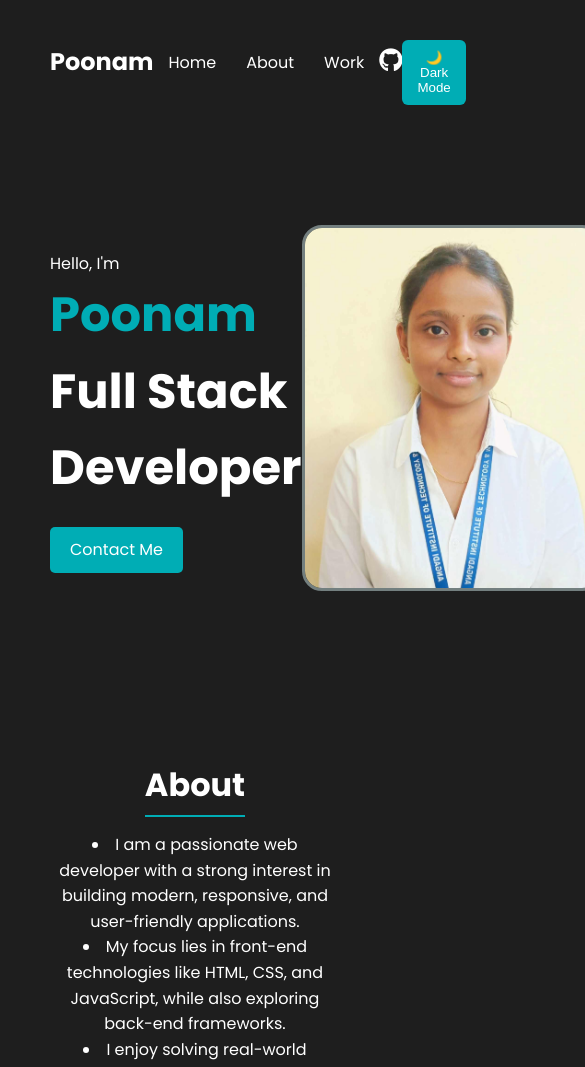
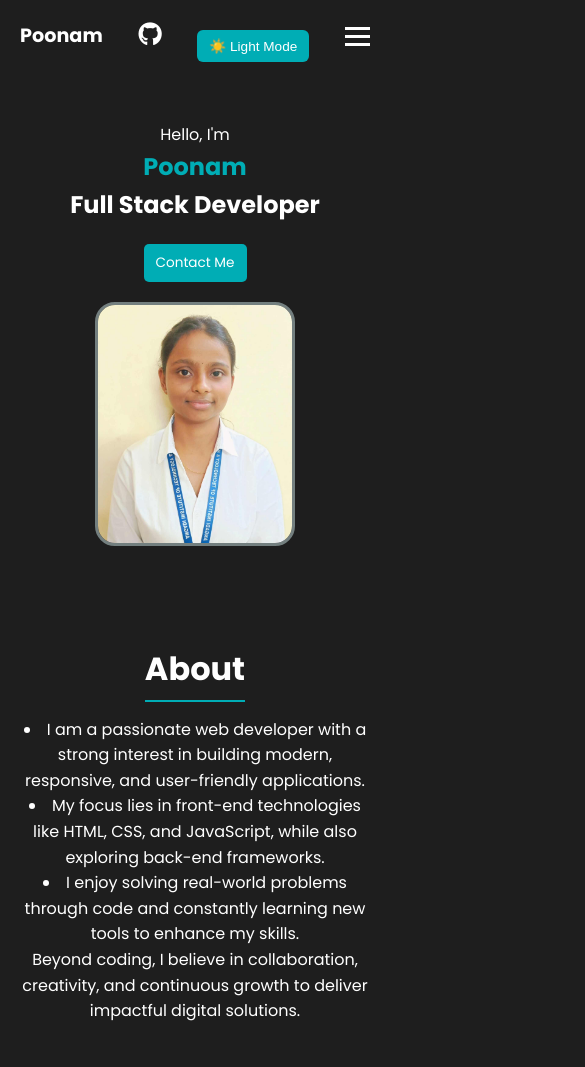
Before and after one commit to Poonam219/porfolio, a plain HTML site: page index.html in a window 390 px wide. Shown: the top 1067 px of the page, 585 px wide, since content can reach past the window. Drawn offline with nearby package versions, Linux system fonts and the light colour scheme.

Commit message:
Add portfolio website with responsive navbar, dark mode, and contact form using EmailJS

```diff
--- a/index.html
+++ b/index.html
@@ -17,9 +17,8 @@
       emailjs.init("CbK9cZgQot8YL38K7"); // replace with your EmailJS public key
     })();
   </script>
-
 </head>
-<body>
+<body class="dark">
   <!-- Navbar -->
   <header>
     <nav class="navbar">
@@ -28,10 +27,16 @@
         <li><a href="#home">Home</a></li>
         <li><a href="#about">About</a></li>
         <li><a href="#projects">Work</a></li>
+        <li><a href="#contact">Contact</a></li>
       </ul>
       <a href="https://github.com/" target="_blank" class="github"><i class="fab fa-github"></i></a>
-      <button id="theme-toggle" class="btn">🌙 Dark Mode</button>
-
+      <button id="theme-toggle" class="btn">☀️ Light Mode</button>
+      <!-- Hamburger -->
+      <div class="hamburger">
+        <span></span>
+        <span></span>
+        <span></span>
+      </div>
     </nav>
   </header>
 
@@ -50,22 +55,20 @@
   <!-- About Section -->
   <section id="about" class="about">
     <h2>About</h2>
-    <p><li>I am a passionate web developer with a strong interest in building modern, responsive, and user-friendly applications.</li>
+    <p>
+      <li>I am a passionate web developer with a strong interest in building modern, responsive, and user-friendly applications.</li>
       <li>My focus lies in front-end technologies like HTML, CSS, and JavaScript, while also exploring back-end frameworks.</li>
       <li>I enjoy solving real-world problems through code and constantly learning new tools to enhance my skills.</li>
-            Beyond coding, I believe in collaboration, creativity, and continuous growth to deliver impactful digital solutions.</p>
+      Beyond coding, I believe in collaboration, creativity, and continuous growth to deliver impactful digital solutions.
+    </p>
   </section>
 
   <!-- Skills Section -->
-
   <section id="skills" class="skills" data-aos="fade-up">
-
-
-    <div class="skill-card" >
+    <div class="skill-card">
       <h3>Front-End</h3>
       <p>80+ Hours Experience</p>
     </div>
-
     <div class="skill-card">
       <h3>Java</h3>
       <p>3 Years Experience</p>
@@ -76,47 +79,53 @@
     </div>
   </section>
 
+  <!-- Projects Section -->
   <section id="projects" class="projects">
     <h2>Projects</h2>
     <p>Here are some of my works:</p>
   </section>
 
-
   <section id="project-grid" class="project-grid" data-aos="flip-left">
     <div class="project-card">
       <img src="meeting.jpg" alt="Project 1">
       <h3>AITM Meet</h3>
-    <p><ul>• Organized and coordinated technical meetups and seminars at AITM, fostering collaboration among
-        students and industry professionals.</ul>
-       <ul>• Collaborated with peers and faculty to organize seminars and workshops, enhancing event coordination
-        and communication skills. </p></ul>
+      <p>
+        <ul>
+          • Organized and coordinated technical meetups and seminars at AITM, fostering collaboration among
+          students and industry professionals.
+        </ul>
+        <ul>
+          • Collaborated with peers and faculty to organize seminars and workshops, enhancing event coordination
+          and communication skills.
+        </ul>
+      </p>
       <div class="project-links">
         <a href="https://github.com/Poonam219/collage-meeting-management-system" target="_blank" class="btn">GitHub</a>
-
       </div>
     </div>
 
     <div class="project-card">
       <img src="face1.jpg" alt="Project 2">
-    <h3>Advanced Multi-Face Recognition and Attendance System </h3>
-    <p><ul>
+      <h3>Advanced Multi-Face Recognition and Attendance System</h3>
+      <p>
+        <ul>
           • Developed an advanced multi-face recognition and attendance system using Python, OpenCV, and
-          machine learning techniques to enhance accuracy and efficiency.</ul>
-         <ul>• Implemented real-time face detection and recognition algorithms, achieving high accuracy in
-          identifying multiple faces simultaneously.</ul>
-         <ul>• Designed a user-friendly interface for seamless attendance tracking and reporting, improving
+          machine learning techniques to enhance accuracy and efficiency.
+        </ul>
+        <ul>
+          • Implemented real-time face detection and recognition algorithms, achieving high accuracy in
+          identifying multiple faces simultaneously.
+        </ul>
+        <ul>
+          • Designed a user-friendly interface for seamless attendance tracking and reporting, improving
           overall user experience.
-    </ul></p>
+        </ul>
+      </p>
       <div class="project-links">
         <a href="https://github.com/shraddhanemagoudar/advanced-multi-face-recognition-and-attendance-system" target="_blank" class="btn">GitHub</a>
-
       </div>
     </div>
-
-
   </section>
-
-
 
   <!-- Contact Section -->
   <section id="contact" class="contact">
@@ -142,22 +151,22 @@
     </form>
   </section>
 
-
-
   <!-- Footer -->
   <footer>
     <p>© 2025 Poonam | All Rights Reserved</p>
     <button id="scrollTopBtn">⬆</button>
+  </footer>
 
-  </footer>
   <!-- AOS JS -->
   <script src="https://unpkg.com/aos@2.3.1/dist/aos.js"></script>
   <script>
     AOS.init({
-    duration: 1000,  // animation duration in ms
-    once: false      // whether animation should happen only once
+      duration: 1000,
+      once: false
     });
   </script>
+
+  <!-- Theme Toggle -->
   <script>
     const toggleBtn = document.getElementById("theme-toggle");
     const body = document.body;
@@ -166,7 +175,6 @@
       body.classList.toggle("light");
       body.classList.toggle("dark");
 
-    // Change button text/icon
       if (body.classList.contains("light")) {
         toggleBtn.textContent = "🌙 Dark Mode";
       } else {
@@ -174,6 +182,8 @@
       }
     });
   </script>
+
+  <!-- Scroll To Top -->
   <script>
     const scrollBtn = document.getElementById("scrollTopBtn");
 
@@ -190,6 +200,7 @@
     });
   </script>
 
+  <!-- Contact Form with EmailJS -->
   <script>
     const form = document.getElementById("contactForm");
     const formMsg = document.getElementById("formMsg");
@@ -210,7 +221,6 @@
         formMsg.style.color = "red";
         formMsg.textContent = "⚠ Please enter a valid email address.";
       } else {
-      // Send email via EmailJS
         emailjs.sendForm("service_ynhy86n", "template_7zig1gn", "#contactForm")
           .then(() => {
             formMsg.style.color = "green";
@@ -225,6 +235,15 @@
     });
   </script>
 
+  <!-- Hamburger Menu JS -->
+  <script>
+    const hamburger = document.querySelector(".hamburger");
+    const navLinks = document.querySelector(".nav-links");
 
+    hamburger.addEventListener("click", () => {
+      navLinks.classList.toggle("active");
+      hamburger.classList.toggle("open");
+    });
+  </script>
 </body>
 </html>
--- a/style.css
+++ b/style.css
@@ -19,6 +19,8 @@ body {
   align-items: center;
   padding: 20px 50px;
   background: #1e1e1e;
+  position: relative;
+  z-index: 1000;
 }
 
 .logo {
@@ -54,6 +56,21 @@ body {
 
 .github i:hover {
   color: #00adb5;
+}
+
+/* Hamburger Icon */
+.hamburger {
+  display: none;
+  flex-direction: column;
+  cursor: pointer;
+  gap: 5px;
+}
+
+.hamburger span {
+  width: 25px;
+  height: 3px;
+  background: #fff;
+  transition: 0.3s;
 }
 
 /* Hero Section */
@@ -108,10 +125,12 @@ body {
   display: inline-block;
   padding-bottom: 5px;
 }
+
 .projects {
   padding: 60px 50px;
   text-align: center;
 }
+
 .projects h2 {
   font-size: 2rem;
   margin-bottom: 15px;
@@ -119,10 +138,12 @@ body {
   display: inline-block;
   padding-bottom: 5px;
 }
+
 .contact {
   padding: 60px 50px;
   text-align: center;
 }
+
 .contact h2 {
   font-size: 2rem;
   margin-bottom: 15px;
@@ -130,6 +151,7 @@ body {
   display: inline-block;
   padding-bottom: 5px;
 }
+
 /* Skills */
 .skills {
   display: flex;
@@ -152,7 +174,6 @@ body {
   background: #333;
 }
 
-
 .skill-card h3 {
   margin-bottom: 10px;
   color: #00adb5;
@@ -165,6 +186,7 @@ footer {
   padding: 20px;
   margin-top: 40px;
 }
+
 /* Project Grid */
 .project-grid {
   display: grid;
@@ -186,7 +208,6 @@ footer {
   box-shadow: 0 4px 8px rgba(0,0,0,0.3);
 }
 
-/* Image */
 .project-card img {
   width: 100%;
   border-radius: 10px;
@@ -194,32 +215,27 @@ footer {
   transition: transform 0.4s ease;
 }
 
-/* Zoom effect on hover */
 .project-card:hover img {
   transform: scale(1.05);
 }
 
-/* Card hover */
 .project-card:hover {
   transform: translateY(-10px);
   background: #333;
 }
 
-/* Title */
 .project-card h3 {
   margin-bottom: 10px;
   font-size: 1.3rem;
   color: #00adb5;
 }
 
-/* Description */
 .project-card p {
   font-size: 1rem;
   color: #ccc;
   margin-bottom: 15px;
 }
 
-/* Project Links (Buttons) */
 .project-links {
   display: flex;
   justify-content: center;
@@ -239,7 +255,8 @@ footer {
 .project-links .btn:hover {
   background: #007a7a;
 }
-  /* Dark theme (default) */
+
+/* Dark theme (default) */
 body.dark {
   background: #1e1e1e;
   color: #fff;
@@ -250,6 +267,7 @@ body.light {
   background: #f9f9f9;
   color: #333;
 }
+
 #scrollTopBtn {
   position: fixed;
   bottom: 30px;
@@ -264,9 +282,12 @@ body.light {
   cursor: pointer;
   transition: 0.3s;
 }
+
 #scrollTopBtn:hover {
   background: #007a7a;
 }
+
+/* Contact Form */
 .contact {
   padding: 60px 50px;
   max-width: 600px;
@@ -309,3 +330,134 @@ button.btn:hover {
   margin-top: 10px;
   font-size: 0.9rem;
 }
+
+/* ===== Responsive Design ===== */
+
+/* Tablets (<= 992px) */
+@media (max-width: 992px) {
+  .hero {
+    flex-direction: column;
+    text-align: center;
+    padding: 60px 20px;
+  }
+
+  .hero-text h1 {
+    font-size: 2.2rem;
+  }
+
+  .hero-img img {
+    width: 250px;
+    margin-top: 20px;
+  }
+
+  .skills {
+    flex-wrap: wrap;
+  }
+
+  .skill-card {
+    width: 45%;
+    margin-bottom: 20px;
+  }
+
+  .navbar {
+    padding: 15px 30px;
+  }
+
+  .nav-links li {
+    margin: 0 10px;
+  }
+}
+
+/* Mobile (<= 768px) */
+@media (max-width: 768px) {
+  .navbar {
+    flex-direction: row;
+  }
+
+  .nav-links {
+    position: absolute;
+    top: 70px;
+    left: -100%;
+    flex-direction: column;
+    background: #1e1e1e;
+    width: 100%;
+    text-align: center;
+    transition: left 0.3s ease;
+    padding: 20px 0;
+  }
+
+  .nav-links.active {
+    left: 0;
+  }
+
+  .nav-links li {
+    margin: 15px 0;
+  }
+
+  .hamburger {
+    display: flex;
+  }
+
+  .hero {
+    padding: 50px 20px;
+  }
+
+  .hero-text h1 {
+    font-size: 1.8rem;
+  }
+
+  .hero-img img {
+    width: 200px;
+  }
+
+  .skills {
+    flex-direction: column;
+    align-items: center;
+  }
+
+  .skill-card {
+    width: 90%;
+  }
+
+  .project-grid {
+    grid-template-columns: 1fr;
+    padding: 40px 20px;
+  }
+
+  .project-card {
+    padding: 15px;
+  }
+
+  .about, .projects, .contact {
+    padding: 40px 20px;
+  }
+}
+
+/* Small Mobile (<= 480px) */
+@media (max-width: 480px) {
+  .navbar {
+    padding: 10px 20px;
+  }
+
+  .logo {
+    font-size: 1.2rem;
+  }
+
+  .hero-text h1 {
+    font-size: 1.5rem;
+  }
+
+  .btn {
+    padding: 8px 12px;
+    font-size: 0.85rem;
+  }
+
+  input, textarea {
+    font-size: 0.9rem;
+    padding: 8px;
+  }
+
+  button.btn {
+    padding: 8px 12px;
+  }
+}
```
Lines whose indentation alone changed are shown as unchanged.
